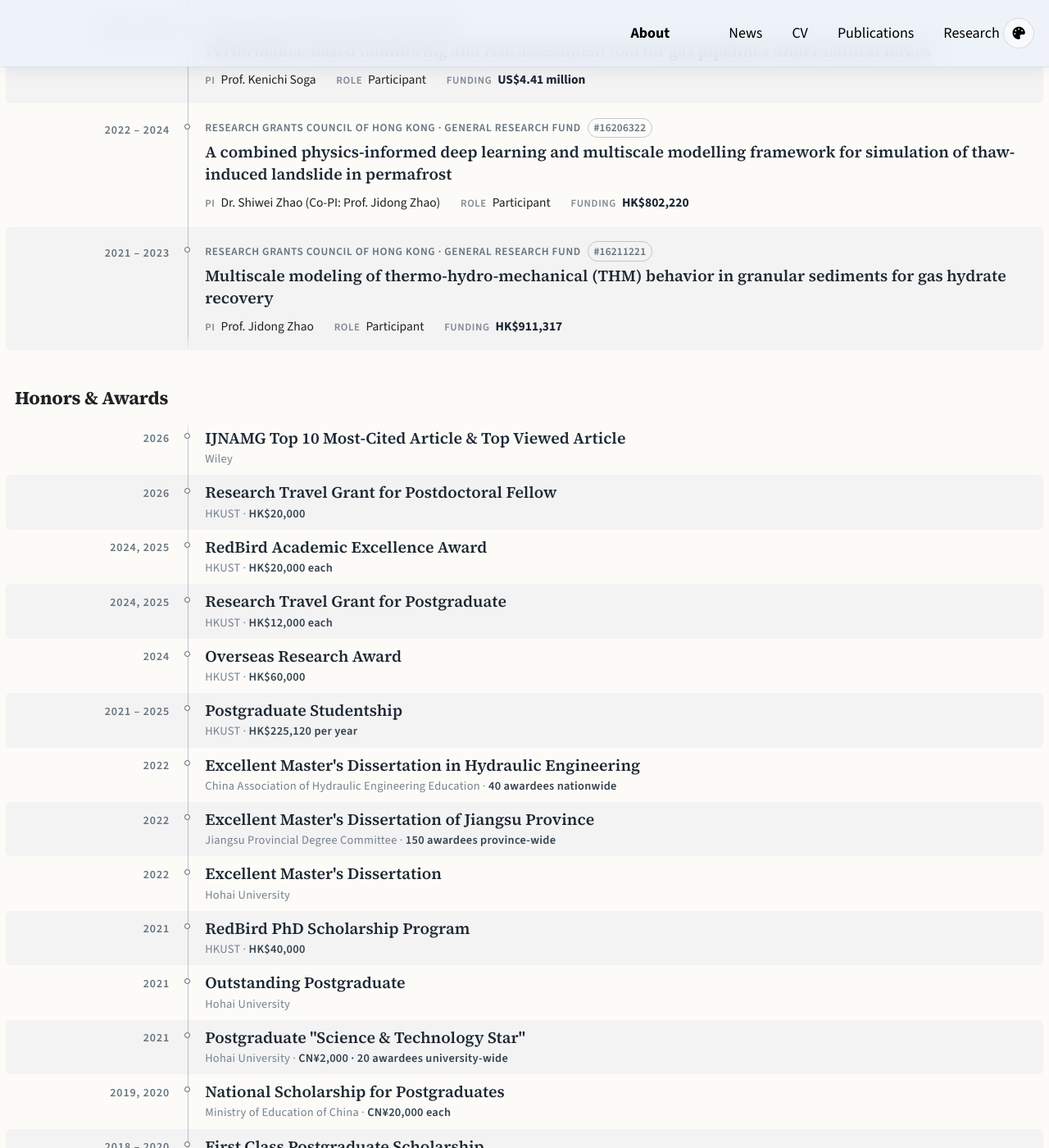
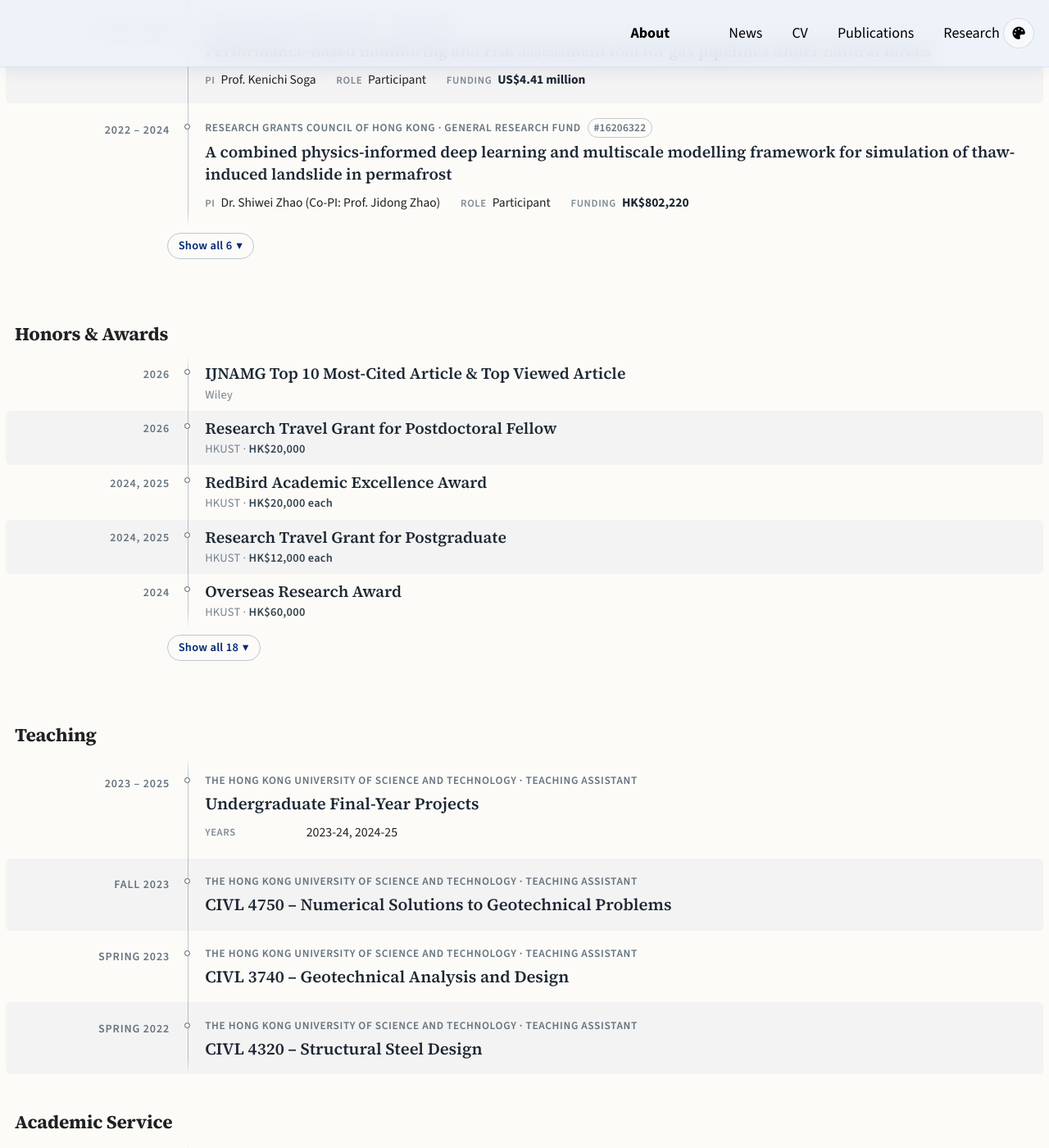
Before and after one commit to yujidu/yujidu.github.io, a Jekyll site: the page built from _pages/cv.md, in a window 1280 px wide and 1400 px high, scrolled down 1917 px. Shown: the whole window at 82% size. Built offline with Jekyll 4.4.1, drawn with Linux system fonts in a browser that asks for light colours; a style sheet for code colours, icons or effects is not loaded; some of the changed text lies outside the part shown.

Commit message:
CV: fold sections with more than five entries behind a Show all button
Co-Authored-By: Claude Opus 5.5 <noreply@anthropic.com>
Claude-Session: https://claude.ai/code/session_01Vw9tGnbWFVNDt9UXvET6V8

```diff
--- a/_pages/cv.md
+++ b/_pages/cv.md
@@ -157,3 +157,32 @@ Publications
 See the [Publications]({{ base_path }}/publications/) page.
 
 <p style="text-align:left;"><small>(Last updated: Oct. 2026)</small></p>
+
+<script>
+/* Fold any CV section with more than 5 entries; a button shows the rest. */
+(function () {
+  var LIMIT = 5;
+  document.querySelectorAll('.archive > .cv-timeline, .page__content > .cv-timeline, ul.cv-timeline').forEach(function (ul) {
+    if (ul.dataset.folded || ul.closest('.cv-timeline') !== ul) return;
+    var items = Array.prototype.filter.call(ul.children, function (li) { return li.tagName === 'LI'; });
+    if (items.length <= LIMIT) return;
+    ul.dataset.folded = '1';
+    items.slice(LIMIT).forEach(function (li) { li.classList.add('cv-more'); });
+    ul.classList.add('cv-folded');
+    var btn = document.createElement('button');
+    btn.type = 'button';
+    btn.className = 'cv-fold-btn';
+    var more = 'Show all ' + items.length + ' <span aria-hidden="true">▾</span>';
+    var less = 'Show less <span aria-hidden="true">▴</span>';
+    btn.innerHTML = more;
+    btn.setAttribute('aria-expanded', 'false');
+    btn.addEventListener('click', function () {
+      var open = ul.classList.toggle('cv-folded') === false;
+      btn.innerHTML = open ? less : more;
+      btn.setAttribute('aria-expanded', String(open));
+      if (!open) ul.scrollIntoView({ block: 'start', behavior: 'smooth' });
+    });
+    ul.parentNode.insertBefore(btn, ul.nextSibling);
+  });
+})();
+</script>
--- a/_sass/_home.scss
+++ b/_sass/_home.scss
@@ -1900,3 +1900,41 @@ html.skin-dark .has-hero .masthead:not(.is-scrolled) .skin-switch__btn {
   font-weight: 600;
   color: #33404d;
 }
+
+/* CV: sections with more than 5 entries fold; a button reveals the rest */
+.cv-timeline.cv-folded > li.cv-more {
+  display: none;
+}
+
+.cv-timeline.cv-folded {
+  margin-bottom: 0.4em;
+}
+
+.cv-fold-btn {
+  display: inline-flex;
+  align-items: center;
+  gap: 0.35em;
+  margin: 0 0 2.25em calc(#{$cv-date-col} + #{$cv-gap});
+  padding: 0.3em 0.9em;
+  border: 1px solid rgba($link-color, 0.25);
+  border-radius: 999px;
+  background: transparent;
+  color: $link-color;
+  font: inherit;
+  font-size: 0.8em;
+  font-weight: 600;
+  letter-spacing: 0.02em;
+  cursor: pointer;
+  transition: background 0.2s, border-color 0.2s;
+
+  &:hover {
+    background: rgba($link-color, 0.06);
+    border-color: rgba($link-color, 0.45);
+  }
+}
+
+@media (max-width: 600px) {
+  .cv-fold-btn {
+    margin-left: 1.5em;
+  }
+}
```
